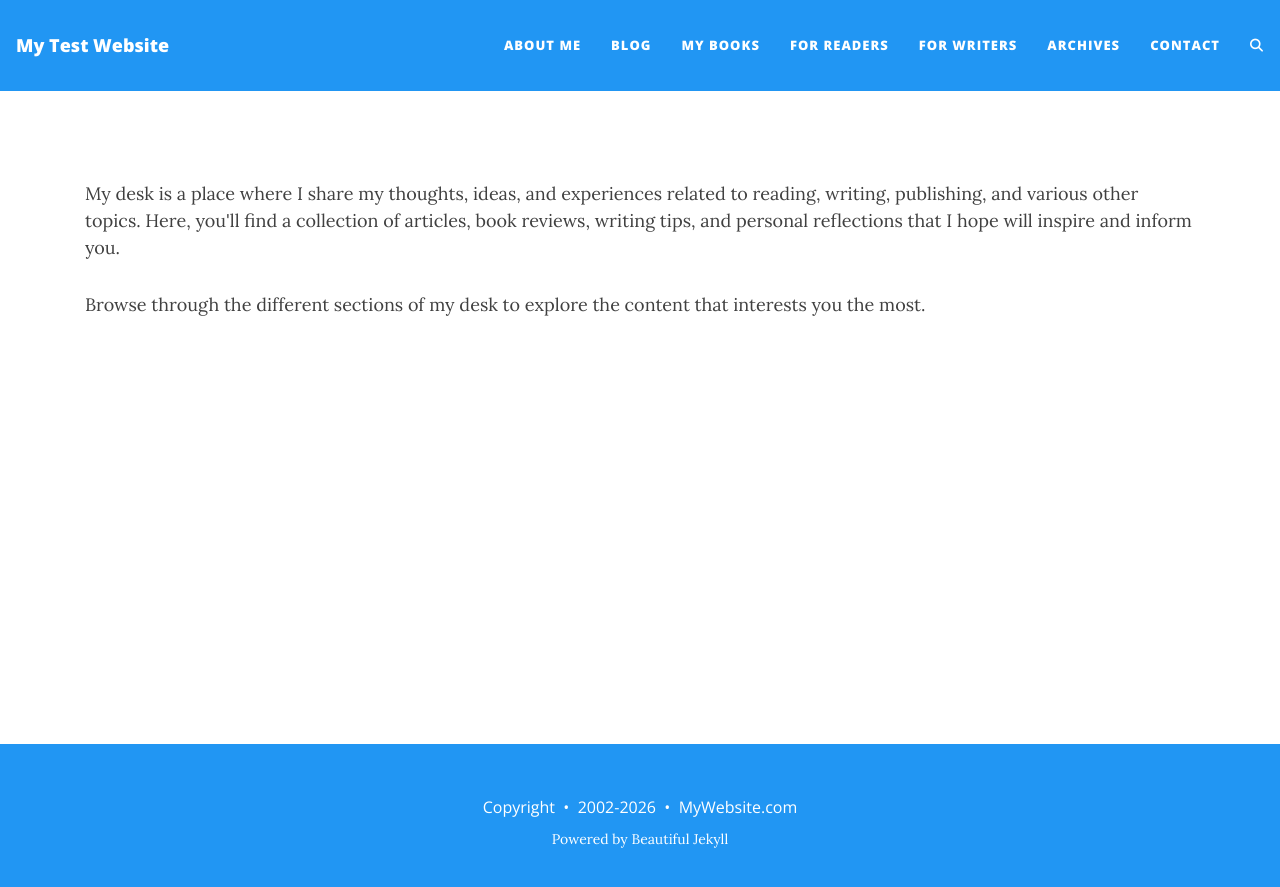
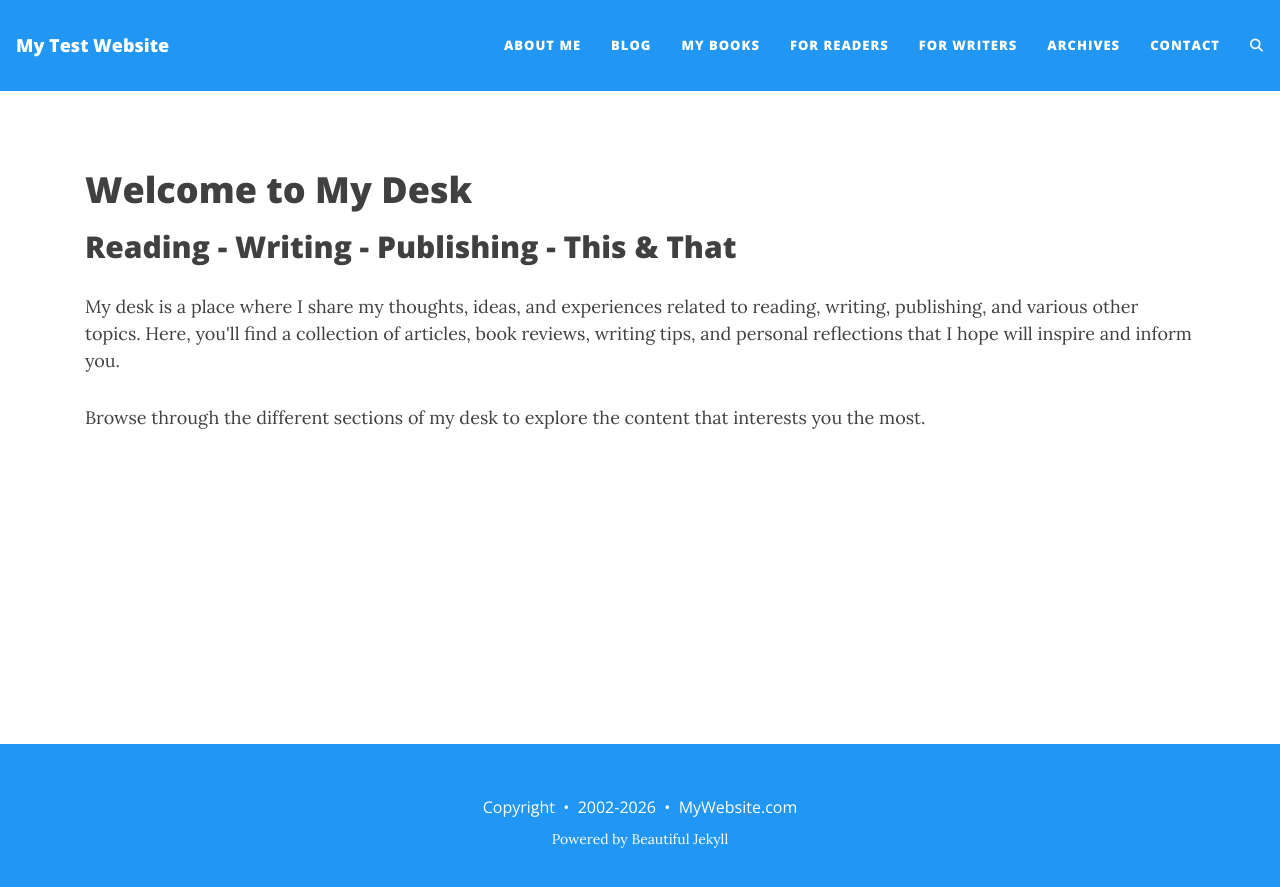
Before and after one commit to jd31122025-design/myblog, a Jekyll site: the page built from index.html, in a window 1280 px wide. Shown: the top 887 px of the page. Built offline with Jekyll 4.4.1, drawn with Linux system fonts in a browser that asks for light colours; comment, search, counter and statistics services are not loaded.

Commit message:
Update index.html

```diff
--- a/index.html
+++ b/index.html
@@ -3,7 +3,11 @@ layout: default
 title: Welcome
 subtitle: Reading - Writing - Publishing - This & That
 ---
+<h1>Welcome to My Desk</h1>
+<h2>Reading - Writing - Publishing - This & That</h2>
 
-<p>My desk is a place where I share my thoughts, ideas, and experiences related to reading, writing, publishing, and various other topics. Here, you'll find a collection of articles, book reviews, writing tips, and personal reflections that I hope will inspire and inform you.</p>
+<p>My desk is a place where I share my thoughts, ideas, and experiences related to reading, writing, publishing,
+and various other topics. Here, you'll find a collection of articles, book reviews, writing tips, and personal
+reflections that I hope will inspire and inform you.</p>
 
 <p>Browse through the different sections of my desk to explore the content that interests you the most.</p>
```
